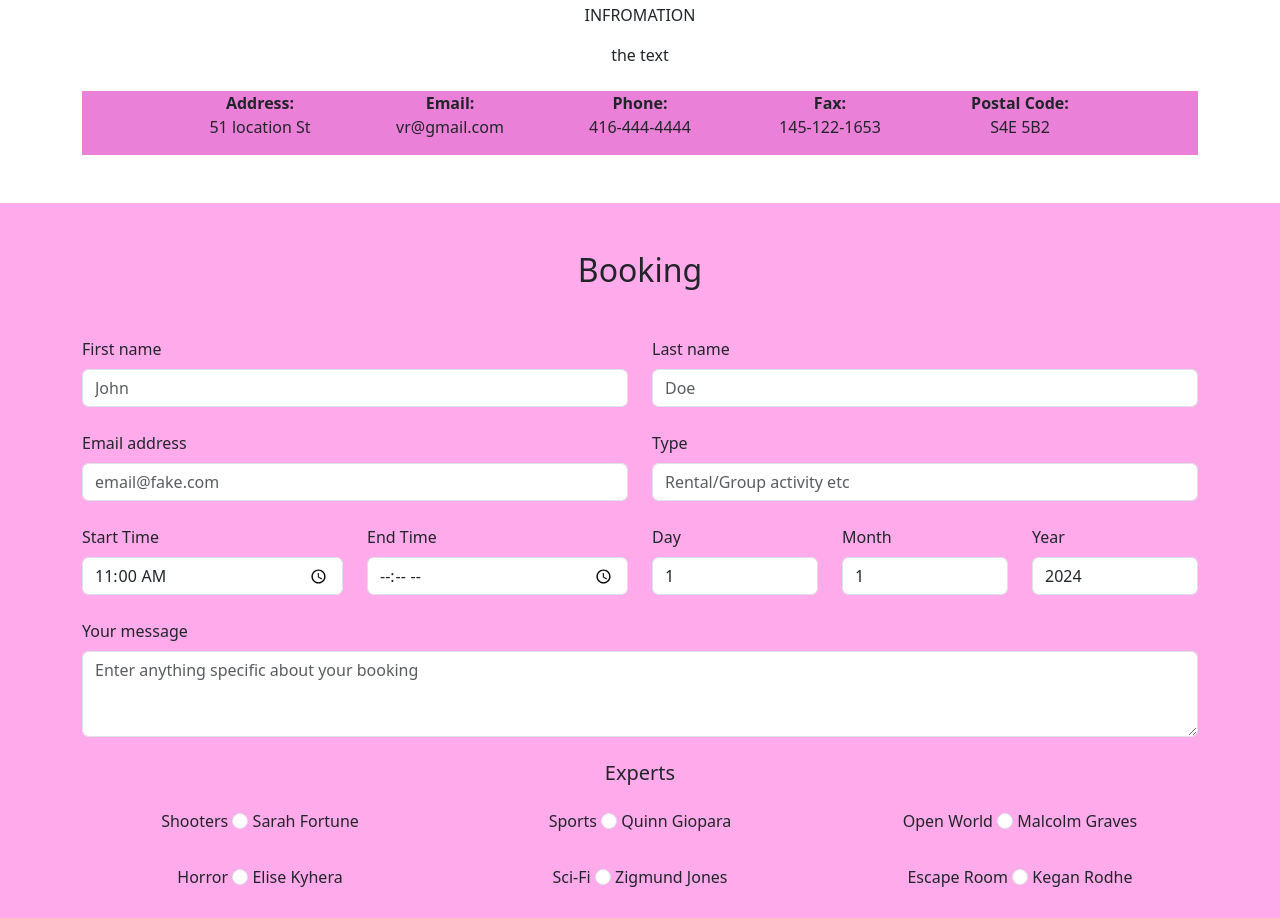
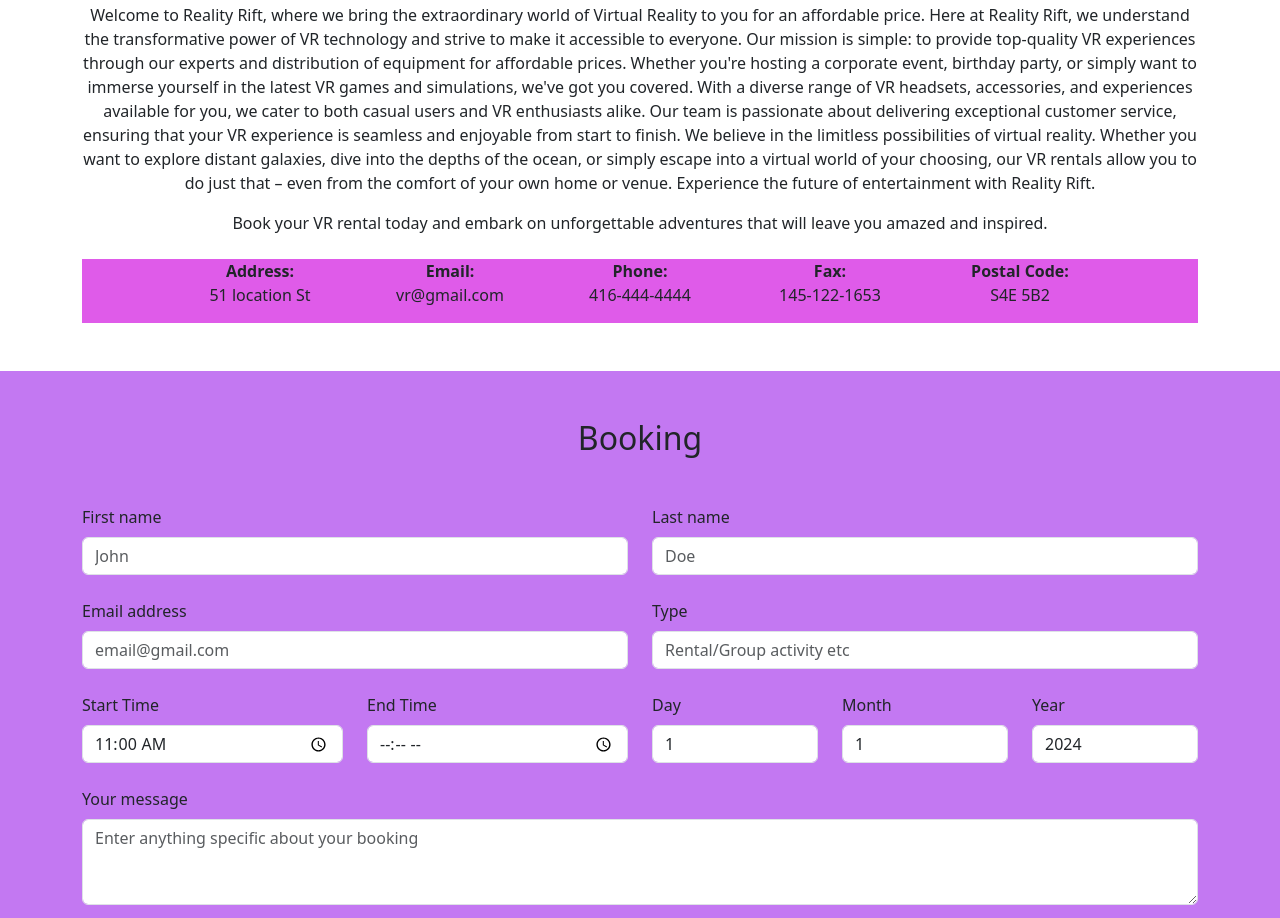
Before and after one commit to LucasGavura/RealityRift, a website: page index.html in a window 1280 px wide. Shown: the part 2587-3505 px from the top of the page. Drawn offline with nearby package versions, Linux system fonts and the light colour scheme.

Commit message:
adding text

```diff
--- a/index.html
+++ b/index.html
@@ -317,9 +317,9 @@
 <section id="about" class="py-5" style="padding-top: 100px;">
   <div class="container">
       <h2 class="text-center mb-5">About Us</h2>
-      <p class="text-center">INFROMATION</p>
-      <p class="text-center">the text</p>
-      <div class="footer-section text-center mt-4" style="background-color: #ea80d8">
+      <p class="text-center">Welcome to Reality Rift, where we bring the extraordinary world of Virtual Reality to you for an affordable price. Here at Reality Rift, we understand the transformative power of VR technology and strive to make it accessible to everyone. Our mission is simple: to provide top-quality VR experiences through our experts and distribution of equipment for affordable prices. Whether you're hosting a corporate event, birthday party, or simply want to immerse yourself in the latest VR games and simulations, we've got you covered. With a diverse range of VR headsets, accessories, and experiences available for you, we cater to both casual users and VR enthusiasts alike. Our team is passionate about delivering exceptional customer service, ensuring that your VR experience is seamless and enjoyable from start to finish. We believe in the limitless possibilities of virtual reality. Whether you want to explore distant galaxies, dive into the depths of the ocean, or simply escape into a virtual world of your choosing, our VR rentals allow you to do just that – even from the comfort of your own home or venue. Experience the future of entertainment with Reality Rift.</p>
+      <p class="text-center"> Book your VR rental today and embark on unforgettable adventures that will leave you amazed and inspired.</p>
+      <div class="footer-section text-center mt-4" style="background-color: #df5be9">
           <div class="row">
               <div class="col-md-2 offset-md-1">
                   <p><strong>Address:</strong><br>51 location St</p>
@@ -342,7 +342,7 @@
 </section>
 
 <!-- Booking Section -->
-<section id="booking" class="py-5" style="background-color: #ffaaea;">
+<section id="booking" class="py-5" style="background-color: #c378f2;">
   <div class="container">
       <h2 class="text-center mb-5">Booking</h2>
       <form>
@@ -359,7 +359,7 @@
           <div class="row mb-4">
               <div class="col-md-6">
                   <label for="email" class="form-label">Email address</label>
-                  <input type="email" class="form-control" id="email" placeholder="email@fake.com">
+                  <input type="email" class="form-control" id="email" placeholder="email@gmail.com">
               </div>
               <div class="col-md-6">
                   <label for="type" class="form-label">Type</label>
@@ -399,34 +399,28 @@
               <div class="col-md-4">
                   <label class="form-label">Shooters</label>
                   <input type="radio" class="form-check-input" name="expert" id="expert1">
-                  <label for="expert1" class="form-check-label">Sarah Fortune</label>
               </div>
               <div class="col-md-4">
                   <label class="form-label">Sports</label>
                   <input type="radio" class="form-check-input" name="expert" id="expert2">
-                  <label for="expert2" class="form-check-label">Quinn Giopara</label>
               </div>
               <div class="col-md-4">
                   <label class="form-label">Open World</label>
                   <input type="radio" class="form-check-input" name="expert" id="expert3">
-                  <label for="expert3" class="form-check-label">Malcolm Graves</label>
               </div>
           </div>
           <div class="row mb-4 text-center">
               <div class="col-md-4">
                   <label class="form-label">Horror</label>
                   <input type="radio" class="form-check-input" name="expert" id="expert4">
-                  <label for="expert4" class="form-check-label">Elise Kyhera</label>
               </div>
               <div class="col-md-4">
                   <label class="form-label">Sci-Fi</label>
                   <input type="radio" class="form-check-input" name="expert" id="expert5">
-                  <label for="expert5" class="form-check-label">Zigmund Jones</label>
               </div>
               <div class="col-md-4">
                   <label class="form-label">Escape Room</label>
                   <input type="radio" class="form-check-input" name="expert" id="expert6">
-                  <label for="expert6" class="form-check-label">Kegan Rodhe</label>
               </div>
           </div>
           <div class="text-center">
```
